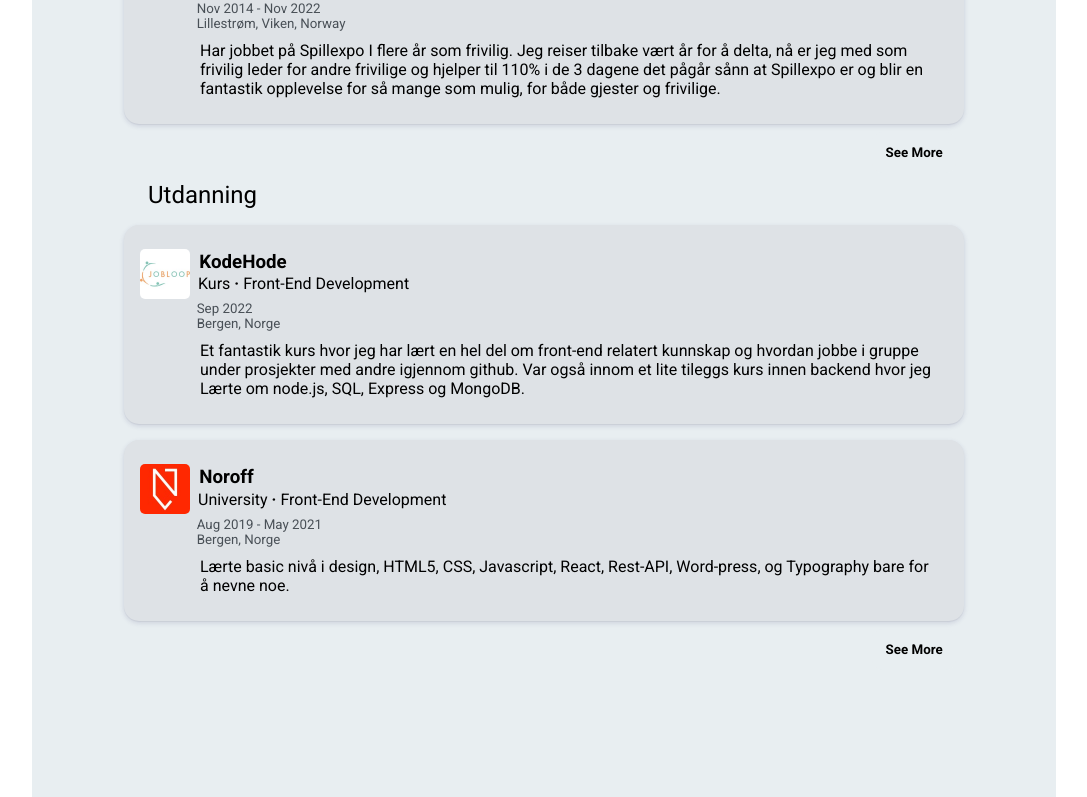
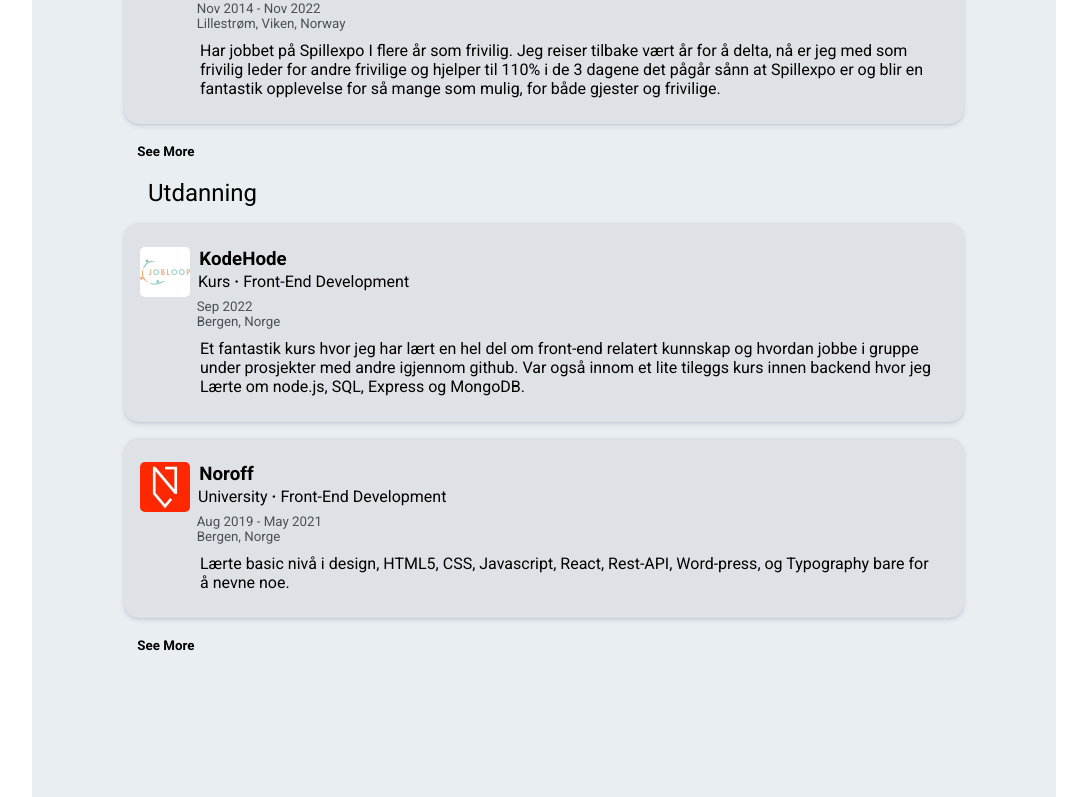
Before and after one commit to H3X-C0DE/Hex-Portfolio, a React (Create React App) app: page / in a window 1280 px wide. Shown: the part 1763-2560 px from the top of the page, without its empty margins (96-1183 px from the left). Built offline with nearby package versions, Linux system fonts and the light colour scheme.

Commit message:
added makeshift dropdown

```diff
--- a/src/Components/misc/seeMore.jsx
+++ b/src/Components/misc/seeMore.jsx
@@ -4,8 +4,10 @@ function SeeMore({ children }) {
   const [isExpanded, setIsExpanded] = useState(false);
 
   return (
-    <div className="seeMore">
-      {isExpanded ? children : null}
+    <div className="seeMore-component">
+      <div className={isExpanded ? "seeMore active" : "seeMore collapsed"}>
+        {children}
+      </div>
       <div className="seeMore-button">
         <button onClick={() => setIsExpanded(!isExpanded)}>
           {isExpanded ? "See Less" : "See More"}
--- a/src/Styles/seeMore.css
+++ b/src/Styles/seeMore.css
@@ -1,17 +1,35 @@
+.seeMore-component {
+  position: relative;
+}
 .seeMore {
   display: flex;
   justify-content: flex-end;
   flex-direction: column;
+  transition: all 0.3s ease-in;
 }
-.seeMore:active {
+.collapsed {
+  opacity: 0;
+  visibility: hidden;
+  transform: translateY(-20px);
+  transition: all 0.3s ease-out;
+  position: absolute;
 }
-.seeMore-button {
+
+.active {
+  opacity: 1;
+  visibility: visible;
+  transform: translateY(0);
+  position: relative;
+  height: fit-content;
+}
+
+.seeMore-button-button {
   display: flex;
   justify-content: flex-end;
   margin: 0.5em;
 }
 
-.seeMore button {
+.seeMore-button button {
   max-width: 100px;
   border: none;
   padding: 1em;
@@ -19,7 +37,8 @@
   background-color: var(--body-bg);
   font-weight: 700;
   transition: 0.3s;
+  margin: 0.5em auto;
 }
-.seeMore button:is(:hover, :focus) {
+.seeMore-button button:is(:hover, :focus) {
   background-color: var(--body-bg);
 }
```
